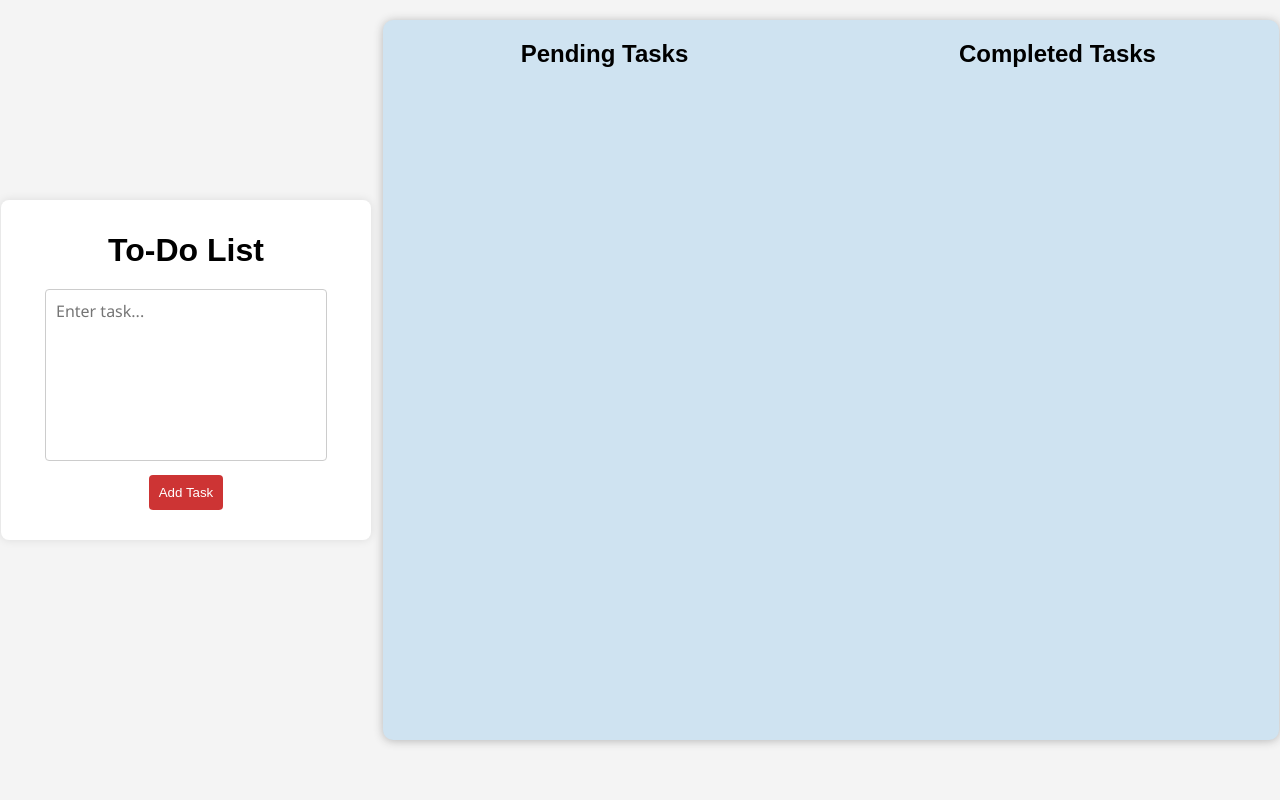
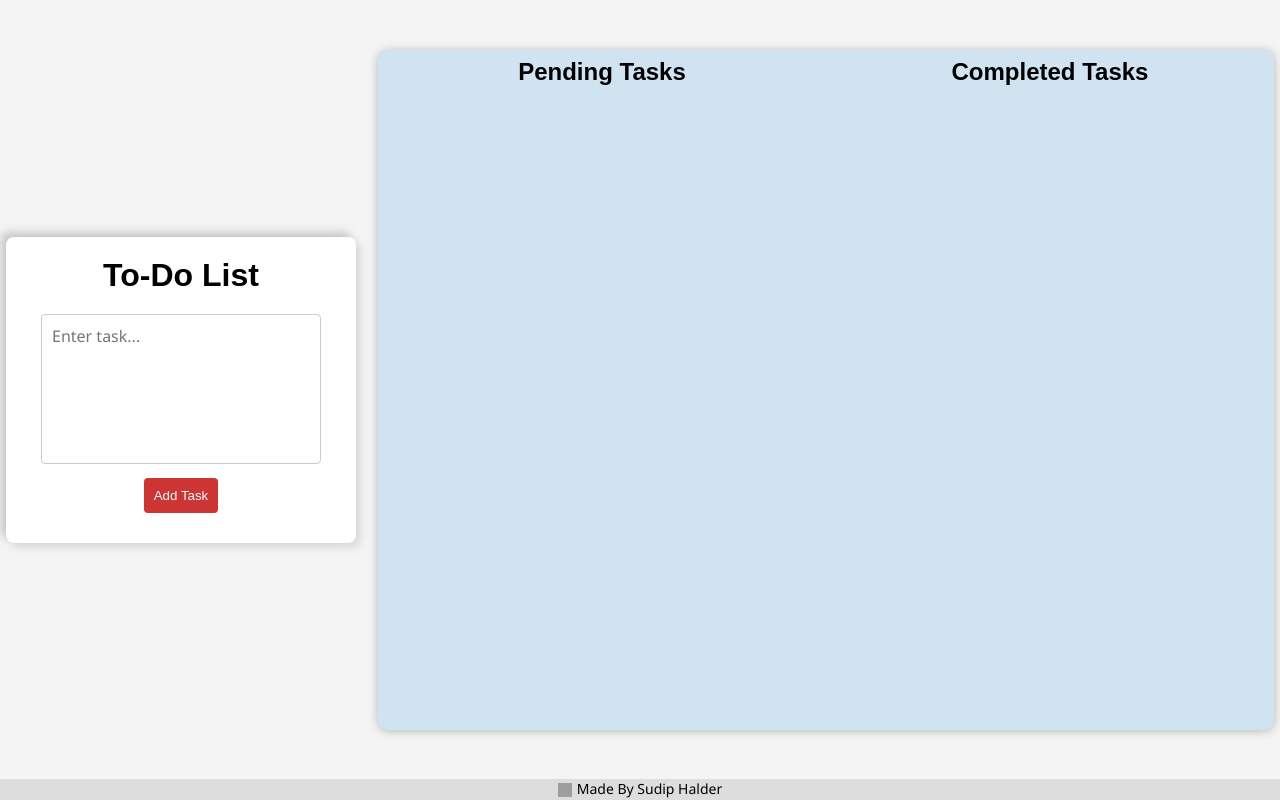
Before and after one commit to Sudip-epw/OIBSIP_TASK3, a plain HTML site: page index.html in a window 1280 px wide. Drawn offline with Linux system fonts and the light colour scheme; grey boxes are pictures that could not be loaded.

Commit message:
added footer and done styling finishing.

```diff
--- a/index.html
+++ b/index.html
@@ -7,6 +7,7 @@
     <link rel="stylesheet" href="styles.css" />
   </head>
   <body>
+    <div class="main_div">
       <div class="container">
         <div class="manager">
           <h1>To-Do List</h1>
@@ -15,7 +16,7 @@
               <textarea
                 style="
                   resize: none;
-                width: 260px;
+                  width: 280px;
                   height: 150px;
                   font-size: 16px;
                   font-family: 'Segoe UI', Tahoma, Geneva, Verdana, sans-serif;
@@ -26,19 +27,43 @@
                 placeholder="Enter task..."
               ></textarea>
             </form>
-          <!-- <input type="text" id="taskInput" placeholder="Title" /> -->
             <button onclick="addTask()">Add Task</button>
           </div>
         </div>
         <div class="task-manager">
           <div class="pending">
-          <h2 style="text-align: center">Pending Tasks</h2>
+            <h2 style="text-align: center; margin-bottom: 10px">
+              Pending Tasks
+            </h2>
             <ul id="pendingTasksList" class="task-list"></ul>
           </div>
           <div class="completed-task">
-          <h2 style="text-align: center">Completed Tasks</h2>
+            <h2 style="text-align: center; margin-bottom: 10px">
+              Completed Tasks
+            </h2>
             <ul id="completedTasksList" class="task-list"></ul>
           </div>
+        </div>
+      </div>
+      <div>
+        <footer>
+          <img
+            width="14"
+            height="14"
+            src="https://img.icons8.com/ios/50/000000/info--v1.png"
+            alt="info--v1"
+          />
+          <p
+            style="
+              font-size: 14px;
+              font-family: 'Segoe UI', Tahoma, Geneva, Verdana, sans-serif;
+              padding-left: 5px;
+              padding-bottom: 3px;
+            "
+          >
+            Made By Sudip Halder
+          </p>
+        </footer>
       </div>
     </div>
 
--- a/styles.css
+++ b/styles.css
@@ -1,15 +1,28 @@
+* {
+  margin: 0;
+  padding: 0;
+  box-sizing: border-box;
+}
 body {
   font-family: Arial, sans-serif;
   background-color: #f4f4f4;
-  margin: 0;
-  padding: 0;
+  margin: 0px;
+  padding: 0px;
+  /* height: 90vh; */
+  /* overflow: hidden; */
+}
+.main_div {
+  display: flex;
+  flex-direction: column;
+  justify-content: center;
   height: 100vh;
+  overflow: hidden;
 }
 .container {
   display: flex;
   justify-content: space-around;
   align-items: center;
-  margin-top: 20p;
+  height: 100vh;
   /* overflow: hidden; */
 }
 
@@ -17,14 +30,14 @@ body {
   background: white;
   padding: 10px;
   border-radius: 8px;
-  box-shadow: 0 0 10px rgba(0, 0, 0, 0.1);
+  box-shadow: 5px 5px 8px rgba(0, 0, 0, 0.1), -5px -5px 8px #7979795c;
   width: 350px;
   text-align: center;
   /* border: 2px solid red; */
 }
-
 h1 {
   margin-bottom: 20px;
+  margin-top: 10px;
 }
 
 .task-manager {
@@ -33,22 +46,21 @@ h1 {
   justify-content: space-between;
   overflow: scroll;
   width: 70vw;
-  height: 90vh;
-  margin-top: 20px;
+  height: 85vh;
   margin-left: 10px;
-  gap: 30px;
+  gap: 20px;
   background-color: #cfe3f1;
   border-radius: 10px;
   box-shadow: 0 1px 10px rgb(182, 182, 182);
-  /* border: 2px solid red; */
 }
 .pending {
   width: 500px;
+  padding-top: 8px;
   padding-left: 10px;
 }
 .completed-task {
-  /* overflow: hidden; */
   width: 500px;
+  padding-top: 8px;
   padding-right: 10px;
 }
 
@@ -138,6 +150,17 @@ button:hover {
   background-color: #218838;
 }
 
+footer {
+  text-align: center;
+  background-color: rgb(221, 221, 221);
+  color: rgb(0, 0, 0);
+  margin-bottom: -1px;
+  padding-bottom: -2px;
+  display: flex;
+  justify-content: center;
+  align-items: center;
+}
+
 @media screen and (max-width: 770px) and (min-width: 424px) {
   .container {
     flex-direction: column;
```
Lines whose indentation alone changed are shown as unchanged.
